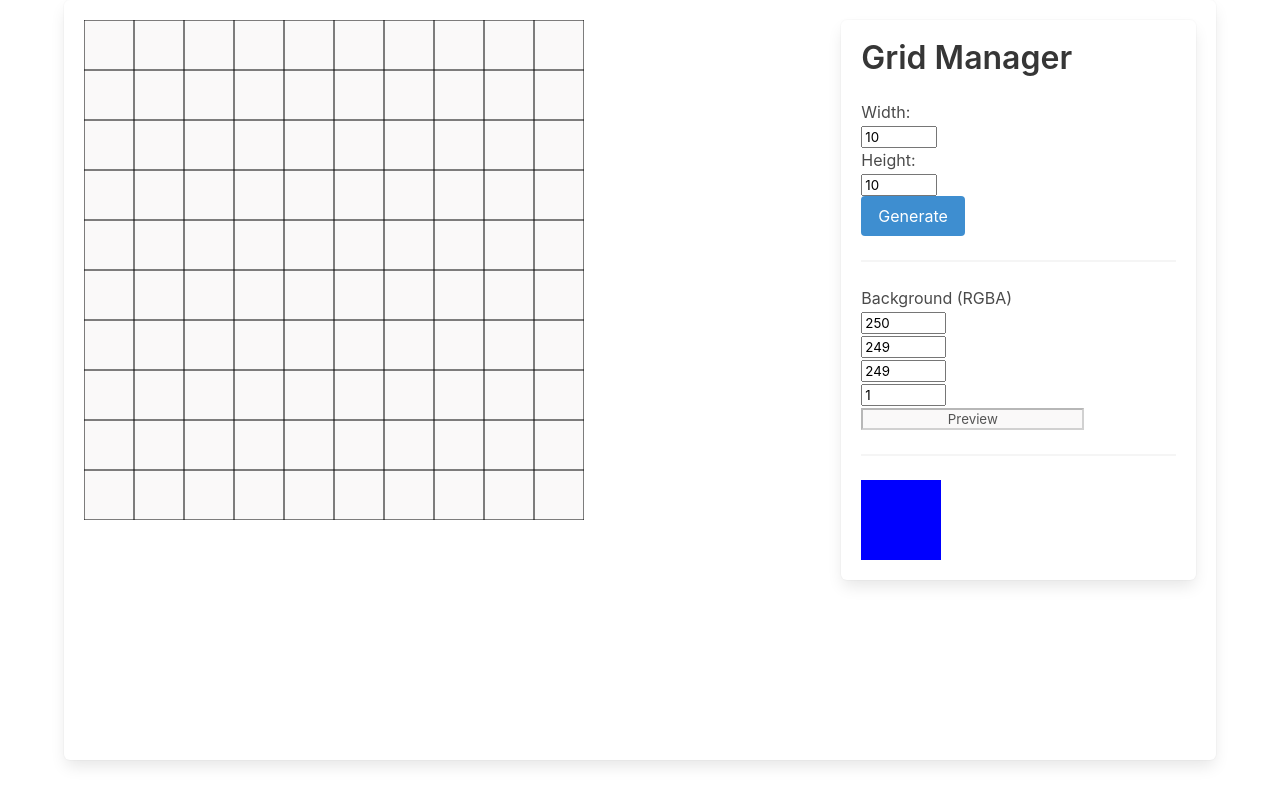
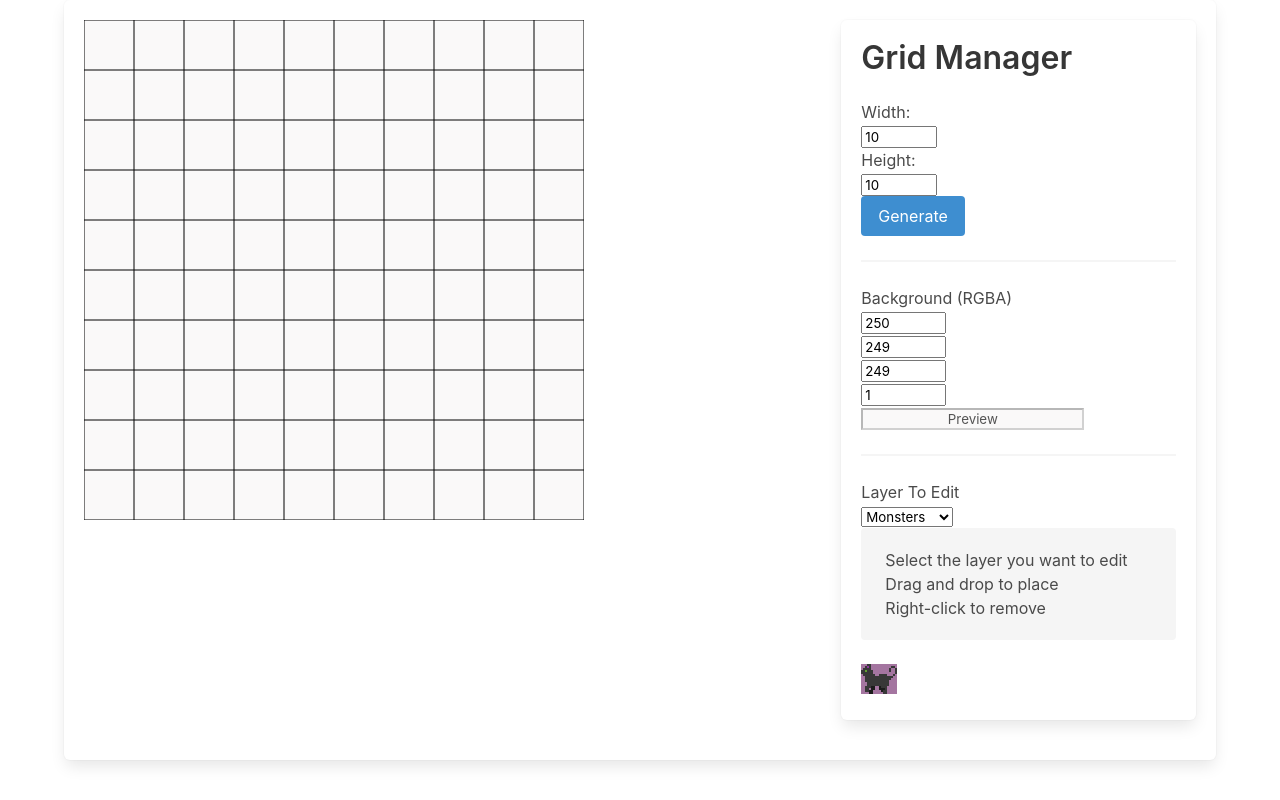
Before and after one commit to cerealean/role-play-board, an Angular app: page / in a window 1280 px wide. Built offline with nearby package versions, Linux system fonts and the light colour scheme.

Commit message:
Added right clicking for removing from canvas. Added layers for highlights. Added layer selector.

```diff
--- a/src/app/app.component.html
+++ b/src/app/app.component.html
@@ -57,13 +57,24 @@
 
           <hr />
 
-          <!-- Background Color -->
           <background-color-selector (rgbaColorOutput)="setBackgroundColor($event)"></background-color-selector>
 
           <hr />
 
-          <div style="background-color: blue; width: 5em; height: 5em;" draggable="true" (dragstart)="onDrag($event)"
-            id="blue-box"></div>
+          <layer-selector (selectedLayer)="changeSelectedLayer($event)"></layer-selector>
+
+          <div class="notification">
+            <ul>
+              <li>Select the layer you want to edit</li>
+              <li>Drag and drop to place</li>
+              <li>Right-click to remove</li>
+            </ul>
+          </div>
+
+          <!-- <div style="background-color: blue; width: 5em; height: 5em;" draggable="true" (dragstart)="onDrag($event)"
+            id="blue-box"></div> -->
+          <img src="../assets/images/sprites/monsters/catwalkx2.gif" draggable="true" (dragstart)="onDrag($event)"
+            id="monster-cat" />
 
         </div>
       </div>
--- a/src/app/app.component.ts
+++ b/src/app/app.component.ts
@@ -10,6 +10,7 @@ import { CanvasLayers } from './enums/canvas-layers';
   styleUrls: ['./app.component.scss']
 })
 export class AppComponent implements OnInit {
+  private selectedLayer: CanvasLayers;
   private step = 50;
   private canvasBoard: CanvasBoard;
   private gridLineThicknessInPx = 3;
@@ -29,6 +30,9 @@ export class AppComponent implements OnInit {
       .getCanvas(CanvasLayers.Interaction);
     interactionLayer.onclick = (event) => {
       this.gridClick(event);
+    };
+    interactionLayer.oncontextmenu = (event) => {
+      this.boardRightClick(event);
     };
     interactionLayer.ondragover = (event) => {
       this.onDragOverAllowDrop(event);
@@ -51,23 +55,41 @@ export class AppComponent implements OnInit {
     const heightPxRemoveRemainder = heightInPx - (heightInPx % this.step);
     this.canvasBoard.setDiminsions(widthPxRemoveRemainder, heightPxRemoveRemainder);
     this.generateGridSquares(Number(width), Number(height));
-    this.canvasBoard.getCanvas(CanvasLayers.Background).fillWithColor(this.canvasBoard.canvasSettings.backgroundColor);
     this.drawGrid(gridCanvas.width, gridCanvas.height, this.step, gridCanvas.getContext('2d'));
   }
 
-  public gridClick(event: MouseEvent) {
-    const canvas = this.canvasBoard.getCanvas(CanvasLayers.Grid);
+  public changeSelectedLayer(layer: CanvasLayers) {
+    this.selectedLayer = layer;
+    console.log('Selected layer is now', layer);
+  }
+
+  private gridClick(event: MouseEvent) {
+    const squareClicked = this.getSquareFromEventCoordinates(event);
+    if (squareClicked) {
+      const canvas = this.canvasBoard.getCanvas(CanvasLayers.Highlight);
+      this.toggleSquare(squareClicked, canvas.getContext('2d'));
+      squareClicked.isHighlighted = !squareClicked.isHighlighted;
+    }
+  }
+
+  private boardRightClick(event: MouseEvent) {
+    event.preventDefault();
+    const squareClicked = this.getSquareFromEventCoordinates(event);
+    if (squareClicked) {
+      const canvasToModify = this.canvasBoard.getCanvas(this.selectedLayer);
+      const context = canvasToModify.getContext('2d');
+      context.clearRect(squareClicked.topLeft.x, squareClicked.topLeft.y, squareClicked.getXLength(), squareClicked.getYLength());
+    }
+  }
+
+  private getSquareFromEventCoordinates(event: MouseEvent) {
+    const canvas = event.target as HTMLCanvasElement;
     const rect = canvas.getBoundingClientRect();
     const x = event.clientX - rect.left;
     const y = event.clientY - rect.top;
 
     const clickCoordinate = new Coordinate(x, y);
-    const squareClicked = this.squares.find(s => s.isCoordinateWithinSquare(clickCoordinate));
-    if (squareClicked) {
-      this.toggleSquare(squareClicked, canvas.getContext('2d'));
-      squareClicked.isHighlighted = !squareClicked.isHighlighted;
-      console.log('Square clicked was', squareClicked, 'at coordinate', clickCoordinate);
-    }
+    return this.squares.find(s => s.isCoordinateWithinSquare(clickCoordinate));
   }
 
   private onDragOverAllowDrop(event: DragEvent) {
@@ -79,13 +101,16 @@ export class AppComponent implements OnInit {
     const dragData = (event.target as HTMLElement).id;
     event.dataTransfer.setData('text/plain', dragData);
     event.dataTransfer.dropEffect = 'copy';
-    console.log('Starting drag with data', dragData);
   }
 
   public onDrop(event: DragEvent) {
     event.preventDefault();
+    const squareClicked = this.getSquareFromEventCoordinates(event);
     const data = event.dataTransfer.getData('text/plain');
-    console.log('Got drag data', data);
+    const image = new Image(this.step, this.step);
+    image.src = (document.getElementById(data) as HTMLImageElement).src;
+    const selectedContext = this.canvasBoard.getCanvas(this.selectedLayer).getContext('2d');
+    selectedContext.drawImage(image, squareClicked.topLeft.x, squareClicked.topLeft.y);
   }
 
   public setBackgroundColor(color: string) {
--- a/src/app/app.module.ts
+++ b/src/app/app.module.ts
@@ -4,11 +4,13 @@ import { FormsModule } from '@angular/forms';
 
 import { AppComponent } from './app.component';
 import { BackgroundColorSelectorComponent } from './background-color-selector/background-color-selector.component';
+import { LayerSelectorComponent } from './layer-selector/layer-selector.component';
 
 @NgModule({
   declarations: [
     AppComponent,
-    BackgroundColorSelectorComponent
+    BackgroundColorSelectorComponent,
+    LayerSelectorComponent
   ],
   imports: [
     BrowserModule,
--- a/src/app/enums/canvas-layers.ts
+++ b/src/app/enums/canvas-layers.ts
@@ -1,6 +1,8 @@
 export enum CanvasLayers {
     Background,
+    Highlight,
     Grid,
+    Monsters,
     Characters,
     Interaction
 }
--- /dev/null
+++ b/src/app/layer-selector/layer-selector.component.html
@@ -0,0 +1,12 @@
+<div class="field has-text-centered">
+  <label class="label" for="layer-selector">Layer To Edit</label>
+  <div class="field">
+    <div class="control is-expanded">
+      <div class="select is-fullwidth">
+        <select id="layer-selector" (change)="onLayerChange($event)">
+          <option *ngFor="let layer of editableLayers" [value]="layer">{{ CanvasLayers[layer] }}</option>
+        </select>
+      </div>
+    </div>
+  </div>
+</div>
--- /dev/null
+++ b/src/app/layer-selector/layer-selector.component.ts
@@ -0,0 +1,26 @@
+import { Component, OnInit, Output, EventEmitter } from '@angular/core';
+import { CanvasLayers } from '../enums/canvas-layers';
+
+@Component({
+  // tslint:disable-next-line:component-selector
+  selector: 'layer-selector',
+  templateUrl: './layer-selector.component.html',
+  styleUrls: ['./layer-selector.component.scss']
+})
+export class LayerSelectorComponent implements OnInit {
+  public CanvasLayers = CanvasLayers;
+  public editableLayers = [CanvasLayers.Monsters, CanvasLayers.Characters];
+
+  @Output() selectedLayer = new EventEmitter<CanvasLayers>();
+
+  constructor() { }
+
+  ngOnInit() {
+    this.selectedLayer.emit(this.editableLayers[0]);
+  }
+
+  onLayerChange(event: Event) {
+    this.selectedLayer.emit(Number((event.target as HTMLSelectElement).value) as CanvasLayers);
+  }
+
+}
--- a/src/app/models/grid-square.ts
+++ b/src/app/models/grid-square.ts
@@ -1,7 +1,10 @@
 import { Coordinate } from './coordinate';
+import { CanvasLayers } from '../enums/canvas-layers';
 
 export class GridSquare {
     public isHighlighted: boolean;
+
+    private layerItems = new Map<CanvasLayers, any>();
 
     constructor(
         public topLeft: Coordinate,
@@ -23,4 +26,12 @@ export class GridSquare {
         return Math.abs(this.topLeft.y - this.bottomLeft.y);
     }
 
+    public addLayerImage(layer: CanvasLayers, image: HTMLImageElement) {
+        this.layerItems.set(layer, image);
+    }
+
+    public getLayerImage(layer: CanvasLayers): HTMLImageElement {
+        return this.layerItems.get(layer);
+    }
+
 }
```
Also changed, not shown: src/app/layer-selector/layer-selector.component.scss (added), src/assets/images/sprites/monsters/catwalkx2.gif (added), 1 other file (tests, documents, lock files or other folders).
